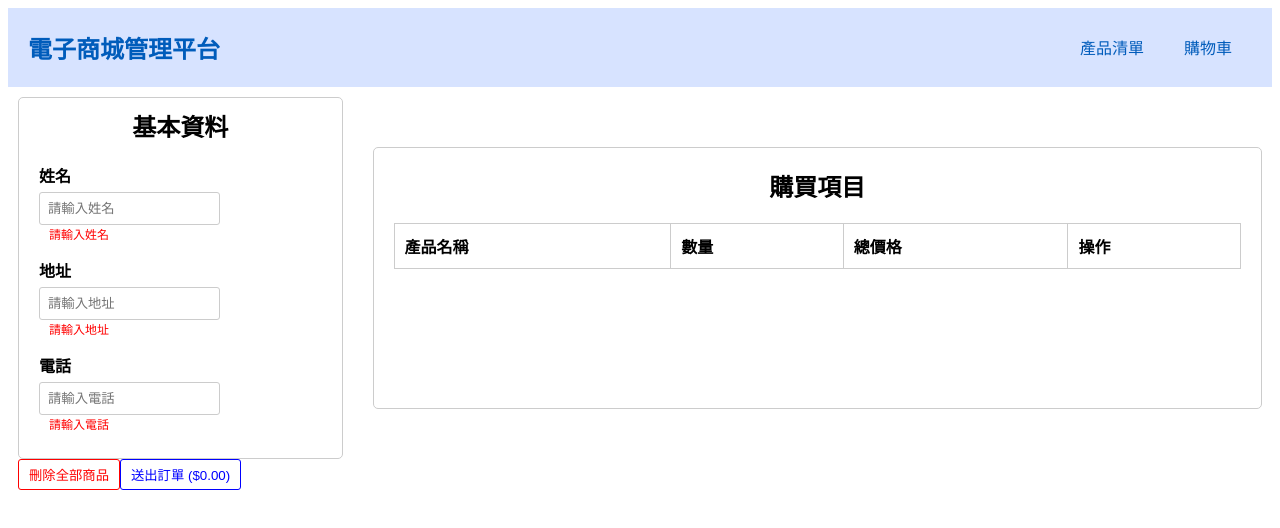
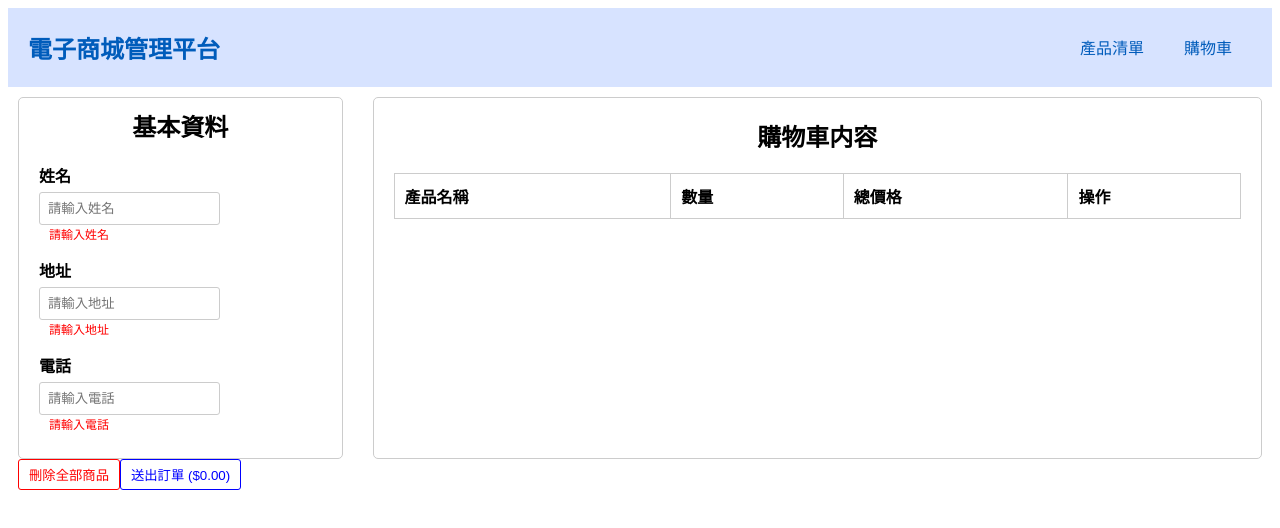
Before and after one commit to cherites0610/mcu-112-2-web-11130403-final, an Angular app: page /shoppingCard in a window 1280 px wide. Shown: the top 528 px of the page. Built offline with nearby package versions, Linux system fonts and the light colour scheme.

Commit message:
fix(shopping-cart):修正表格及表單沒有齊平

```diff
--- a/src/app/shopping-car/shopping-car.component.css
+++ b/src/app/shopping-car/shopping-car.component.css
@@ -49,7 +49,6 @@ input[type="text"] {
 
 .cart-container {
   flex: 3;
-  margin: 50px auto;
   padding: 20px;
   border: 1px solid #ccc;
   border-radius: 5px;
--- a/src/app/shopping-car/shopping-car.component.html
+++ b/src/app/shopping-car/shopping-car.component.html
@@ -32,7 +32,7 @@
     </div>
 
     <div class="cart-container">
-        <h2>購買項目</h2>
+        <h2>購物車内容</h2>
         <table class="cart-table">
             <thead>
                 <tr>
```
